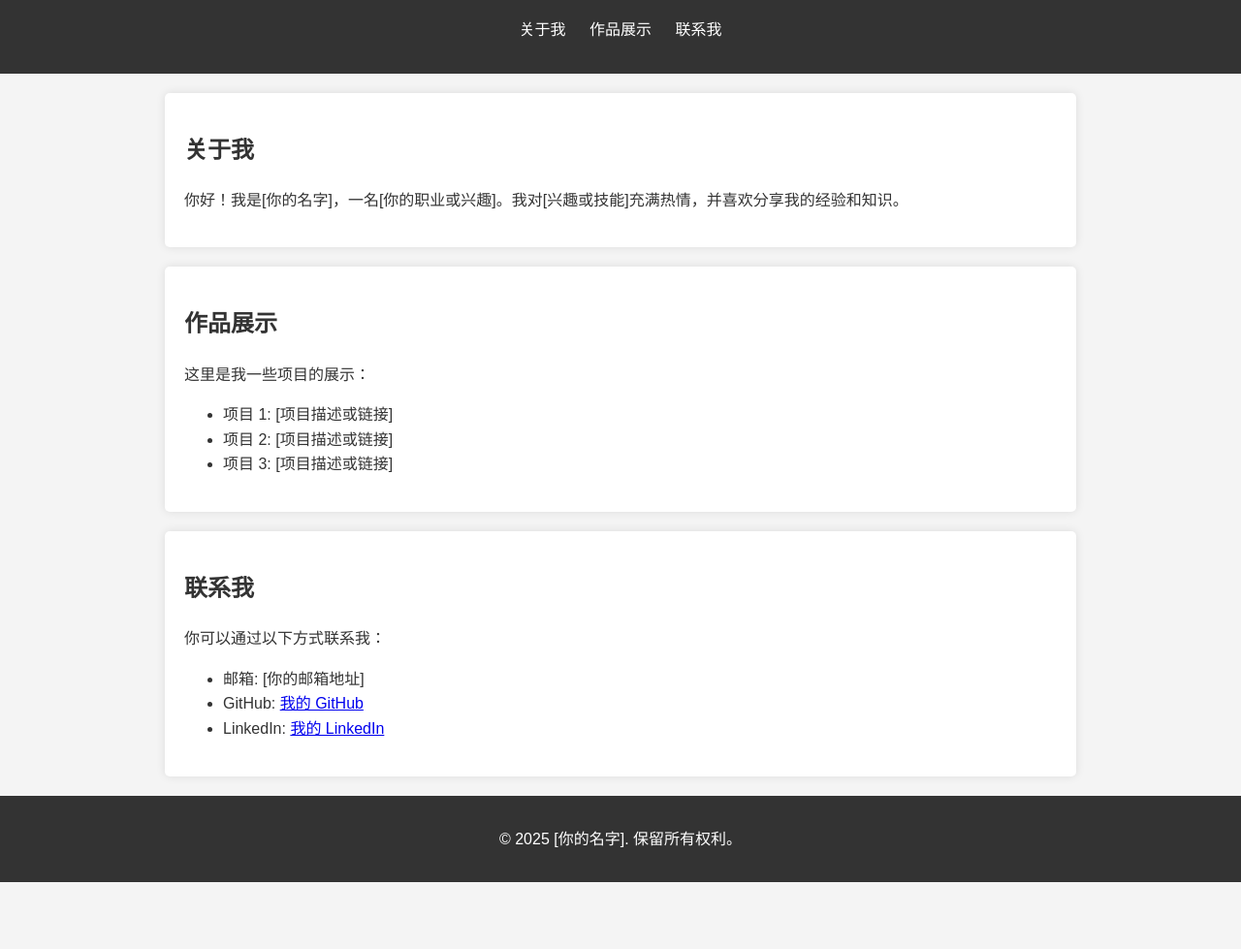
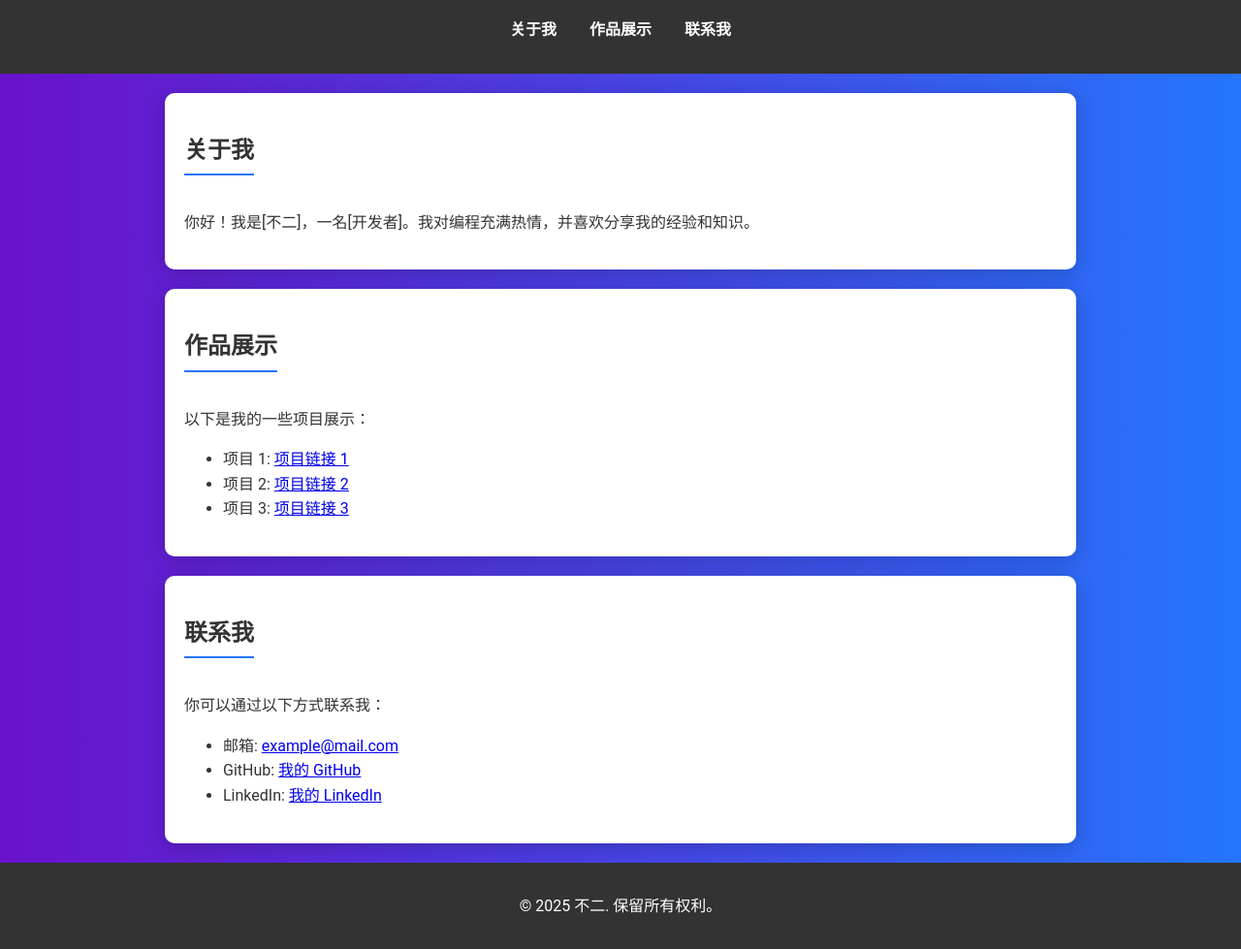
Before and after one commit to xiao-buer/FN-ZP.github.io, a plain HTML site: page index.html in a window 1280 px wide. Shown: the part 92-1071 px from the top of the page at 97% size. Before the commit the page ends 1002 px from the top, so only its background shows below. Drawn offline with Linux system fonts and the light colour scheme.

Commit message:
更新 index.html

```diff
--- a/index.html
+++ b/index.html
@@ -4,50 +4,7 @@
     <meta charset="UTF-8">
     <meta name="viewport" content="width=device-width, initial-scale=1.0">
     <title>个人主页</title>
-    <style>
-        body {
-            font-family: Arial, sans-serif;
-            line-height: 1.6;
-            margin: 0;
-            padding: 0;
-            background-color: #f4f4f4;
-            color: #333;
-        }
-        header {
-            background: #333;
-            color: #fff;
-            padding: 1rem 0;
-            text-align: center;
-        }
-        nav ul {
-            list-style: none;
-            padding: 0;
-        }
-        nav ul li {
-            display: inline;
-            margin: 0 10px;
-        }
-        nav ul li a {
-            color: #fff;
-            text-decoration: none;
-        }
-        section {
-            padding: 20px;
-            max-width: 900px;
-            margin: auto;
-            background: #fff;
-            margin-top: 20px;
-            border-radius: 5px;
-            box-shadow: 0 0 10px rgba(0, 0, 0, 0.1);
-        }
-        footer {
-            text-align: center;
-            padding: 1rem 0;
-            background: #333;
-            color: #fff;
-            margin-top: 20px;
-        }
-    </style>
+    <link rel="stylesheet" href="style.css">
 </head>
 <body>
     <header>
@@ -62,28 +19,28 @@
     </header>
     <section id="about">
         <h2>关于我</h2>
-        <p>你好！我是[你的名字]，一名[你的职业或兴趣]。我对[兴趣或技能]充满热情，并喜欢分享我的经验和知识。</p>
+        <p>你好！我是[不二]，一名[开发者]。我对编程充满热情，并喜欢分享我的经验和知识。</p>
     </section>
     <section id="projects">
         <h2>作品展示</h2>
-        <p>这里是我一些项目的展示：</p>
+        <p>以下是我的一些项目展示：</p>
         <ul>
-            <li>项目 1: [项目描述或链接]</li>
-            <li>项目 2: [项目描述或链接]</li>
-            <li>项目 3: [项目描述或链接]</li>
+            <li>项目 1: <a href="#">项目链接 1</a></li>
+            <li>项目 2: <a href="#">项目链接 2</a></li>
+            <li>项目 3: <a href="#">项目链接 3</a></li>
         </ul>
     </section>
     <section id="contact">
         <h2>联系我</h2>
         <p>你可以通过以下方式联系我：</p>
         <ul>
-            <li>邮箱: [你的邮箱地址]</li>
-            <li>GitHub: <a href="https://github.com/[你的用户名]" target="_blank">我的 GitHub</a></li>
-            <li>LinkedIn: <a href="[你的 LinkedIn 链接]" target="_blank">我的 LinkedIn</a></li>
+            <li>邮箱: <a href="mailto:example@mail.com">example@mail.com</a></li>
+            <li>GitHub: <a href="https://github.com/yourusername" target="_blank">我的 GitHub</a></li>
+            <li>LinkedIn: <a href="https://linkedin.com/in/yourusername" target="_blank">我的 LinkedIn</a></li>
         </ul>
     </section>
     <footer>
-        <p>&copy; 2025 [你的名字]. 保留所有权利。</p>
+        <p>&copy; 2025 不二. 保留所有权利。</p>
     </footer>
 </body>
 </html>
```
